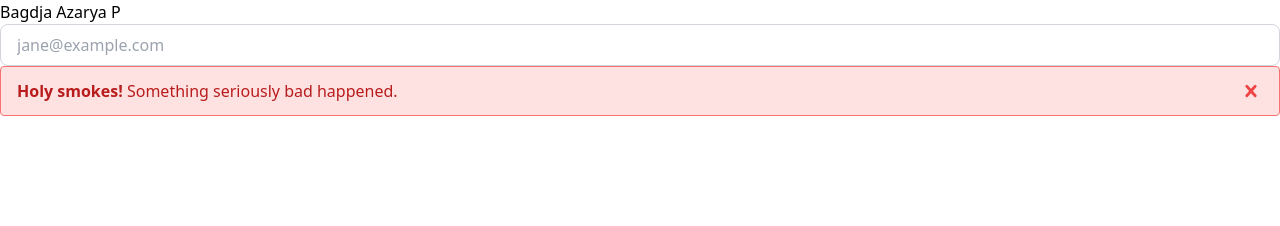
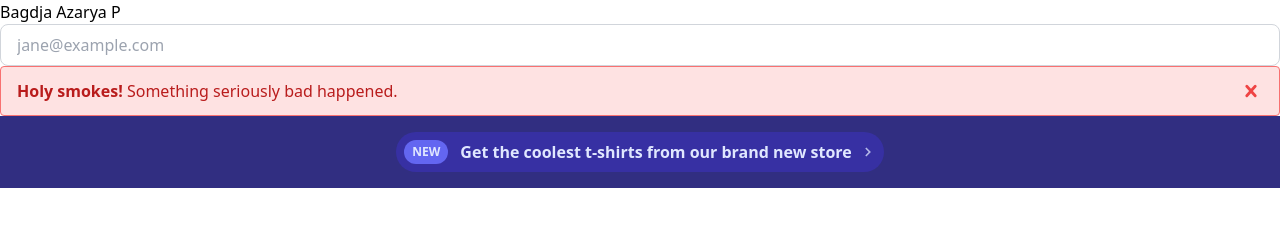
Before and after one commit to B-netijen/B-netijen.github.io, a plain HTML site: page index.html in a window 1280 px wide. Drawn offline with nearby package versions, Linux system fonts and the light colour scheme.

Commit message:
Update index.html

```diff
--- a/index.html
+++ b/index.html
@@ -14,5 +14,12 @@
     <svg class="fill-current h-6 w-6 text-red-500" role="button" xmlns="http://www.w3.org/2000/svg" viewBox="0 0 20 20"><title>Close</title><path d="M14.348 14.849a1.2 1.2 0 0 1-1.697 0L10 11.819l-2.651 3.029a1.2 1.2 0 1 1-1.697-1.697l2.758-3.15-2.759-3.152a1.2 1.2 0 1 1 1.697-1.697L10 8.183l2.651-3.031a1.2 1.2 0 1 1 1.697 1.697l-2.758 3.152 2.758 3.15a1.2 1.2 0 0 1 0 1.698z"/></svg>
   </span>
 </div>
+     <div class="bg-indigo-900 text-center py-4 lg:px-4">
+  <div class="p-2 bg-indigo-800 items-center text-indigo-100 leading-none lg:rounded-full flex lg:inline-flex" role="alert">
+    <span class="flex rounded-full bg-indigo-500 uppercase px-2 py-1 text-xs font-bold mr-3">New</span>
+    <span class="font-semibold mr-2 text-left flex-auto">Get the coolest t-shirts from our brand new store</span>
+    <svg class="fill-current opacity-75 h-4 w-4" xmlns="http://www.w3.org/2000/svg" viewBox="0 0 20 20"><path d="M12.95 10.707l.707-.707L8 4.343 6.586 5.757 10.828 10l-4.242 4.243L8 15.657l4.95-4.95z"/></svg>
+  </div>
+</div>
   </body>
 </html>
```
